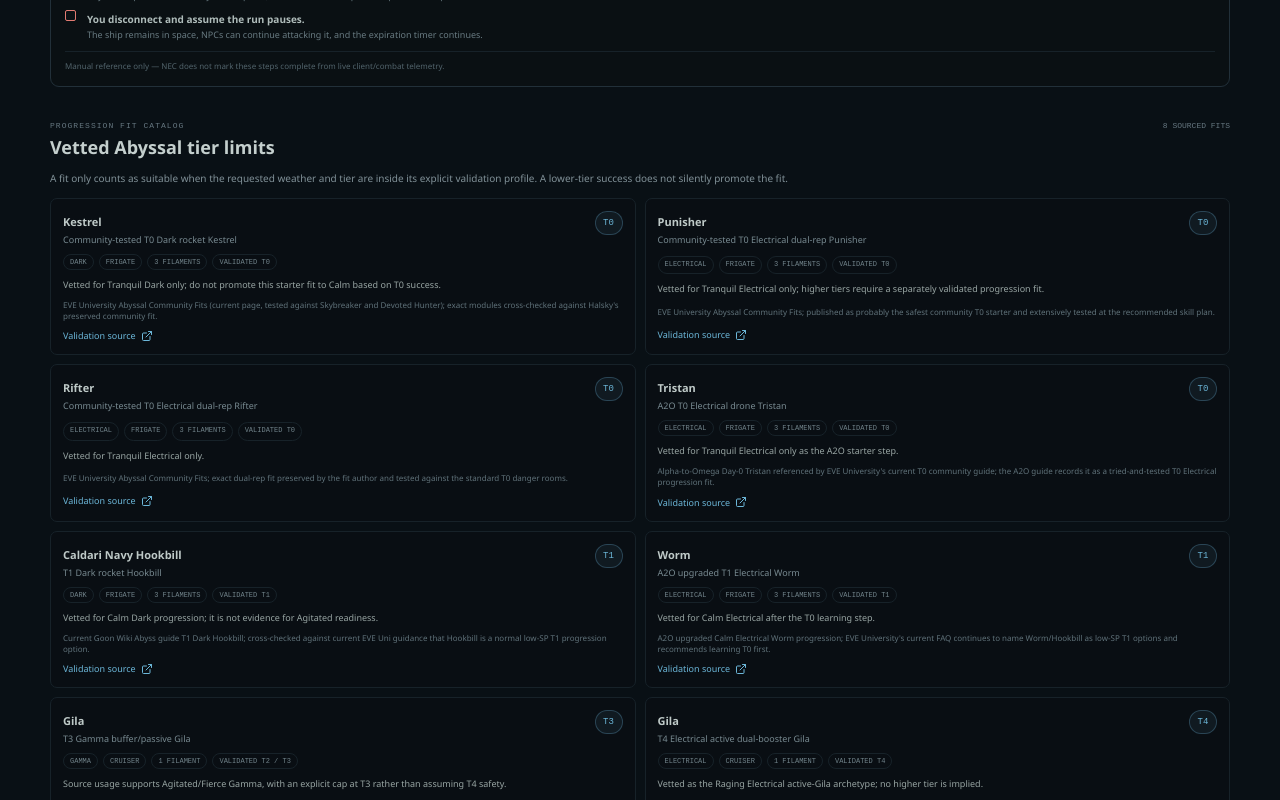
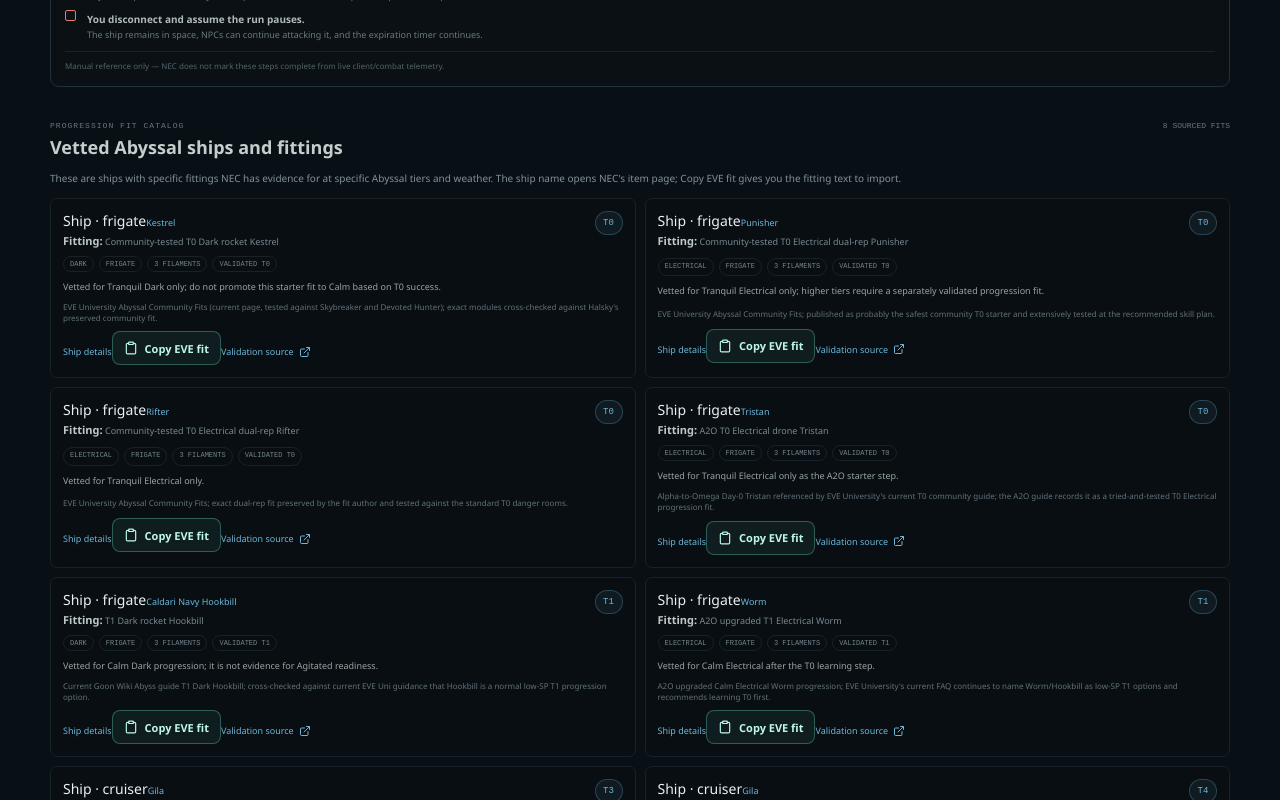
Before and after one commit to Ab0ut47Pandas/new-eden-companion, a Next.js app: page /activities/abyssal in a window 1280 px wide. Shown: the part 4360-5160 px from the top of the page. Built offline with nearby package versions, Linux system fonts and the light colour scheme; no server answers.

Commit message:
Clarify ships and fittings in Abyssal catalog

```diff
--- a/src/components/abyssal-fit-catalog.tsx
+++ b/src/components/abyssal-fit-catalog.tsx
@@ -1,6 +1,8 @@
 import { ExternalLink } from "lucide-react";
+import Link from "next/link";
 
 import { listVettedAbyssalFits } from "@/lib/activity/abyssal-fit-catalog";
+import { CopyTextButton } from "./copy-text-button";
 
 import styles from "./abyssal-fit-catalog.module.css";
 
@@ -12,13 +14,13 @@ export function AbyssalFitCatalog() {
       <header className={styles.header}>
         <div>
           <p className={styles.eyebrow}>Progression fit catalog</p>
-          <h2 id="vetted-abyssal-fit-catalog-heading">Vetted Abyssal tier limits</h2>
+          <h2 id="vetted-abyssal-fit-catalog-heading">Vetted Abyssal ships and fittings</h2>
         </div>
         <span>{profiles.length} sourced fits</span>
       </header>
 
       <p className={styles.intro}>
-        A fit only counts as suitable when the requested weather and tier are inside its explicit validation profile. A lower-tier success does not silently promote the fit.
+        These are ships with specific fittings NEC has evidence for at specific Abyssal tiers and weather. The ship name opens NEC&apos;s item page; Copy EVE fit gives you the fitting text to import.
       </p>
 
       <div className={styles.grid}>
@@ -26,8 +28,9 @@ export function AbyssalFitCatalog() {
           <article className={styles.card} key={profile.fitId}>
             <div className={styles.cardTop}>
               <div>
-                <strong>{profile.fit.shipName}</strong>
-                <p>{profile.fit.name}</p>
+                <span className={styles.objectType}>Ship · {profile.hullClass}</span>
+                <Link className={styles.shipLink} href={`/items/${profile.shipTypeId}`}>{profile.fit.shipName}</Link>
+                <p><strong>Fitting:</strong> {profile.fit.name}</p>
               </div>
               <span className={styles.tier}>T{profile.primaryTier}</span>
             </div>
@@ -42,9 +45,13 @@ export function AbyssalFitCatalog() {
             <p className={styles.validation}>{profile.validationNote}</p>
             <small>{profile.metadata.validation}</small>
 
-            <a href={profile.metadata.sourceUrl} target="_blank" rel="noreferrer">
-              Validation source <ExternalLink size={12} />
-            </a>
+            <div className={styles.actions}>
+              <Link href={`/items/${profile.shipTypeId}`}>Ship details</Link>
+              <CopyTextButton text={profile.metadata.eft} label="Copy EVE fit" />
+              <a href={profile.metadata.sourceUrl} target="_blank" rel="noreferrer">
+                Validation source <ExternalLink size={12} />
+              </a>
+            </div>
           </article>
         ))}
       </div>
```
